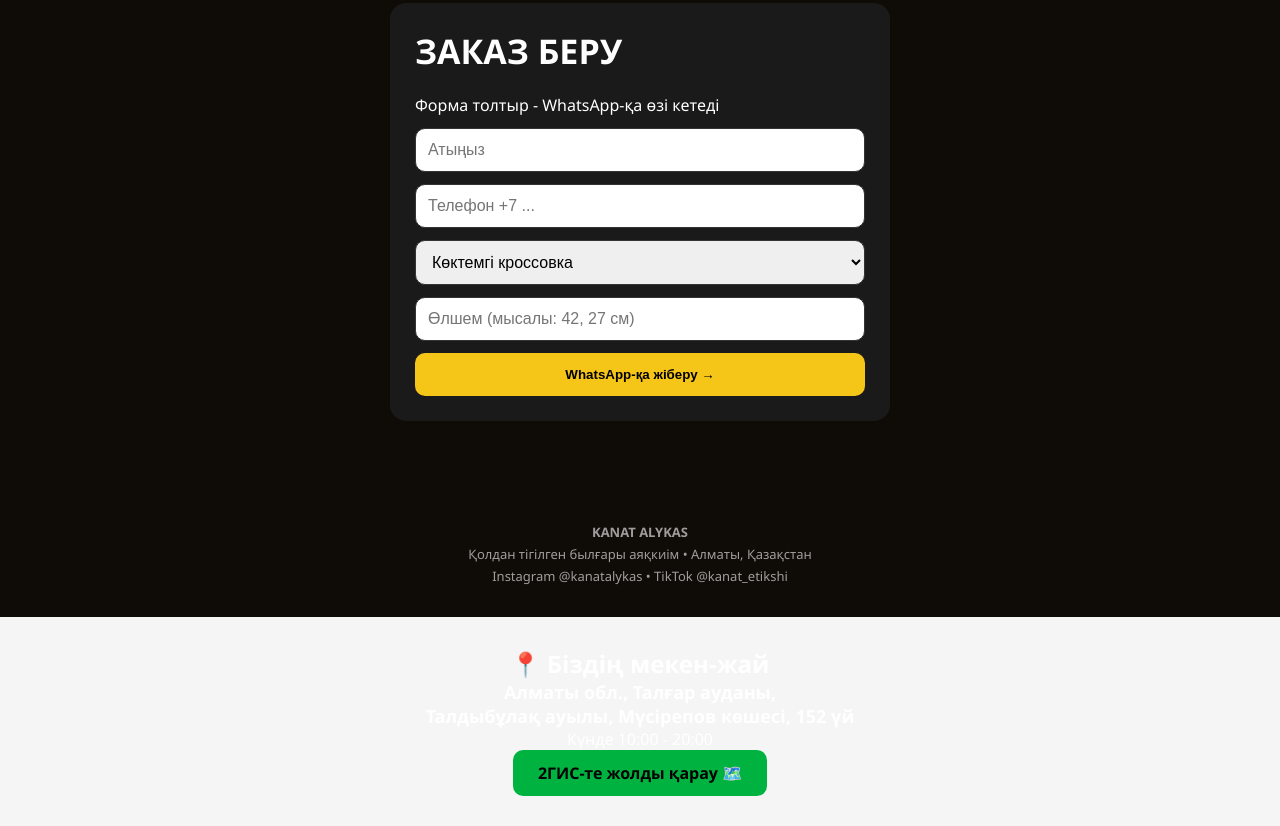
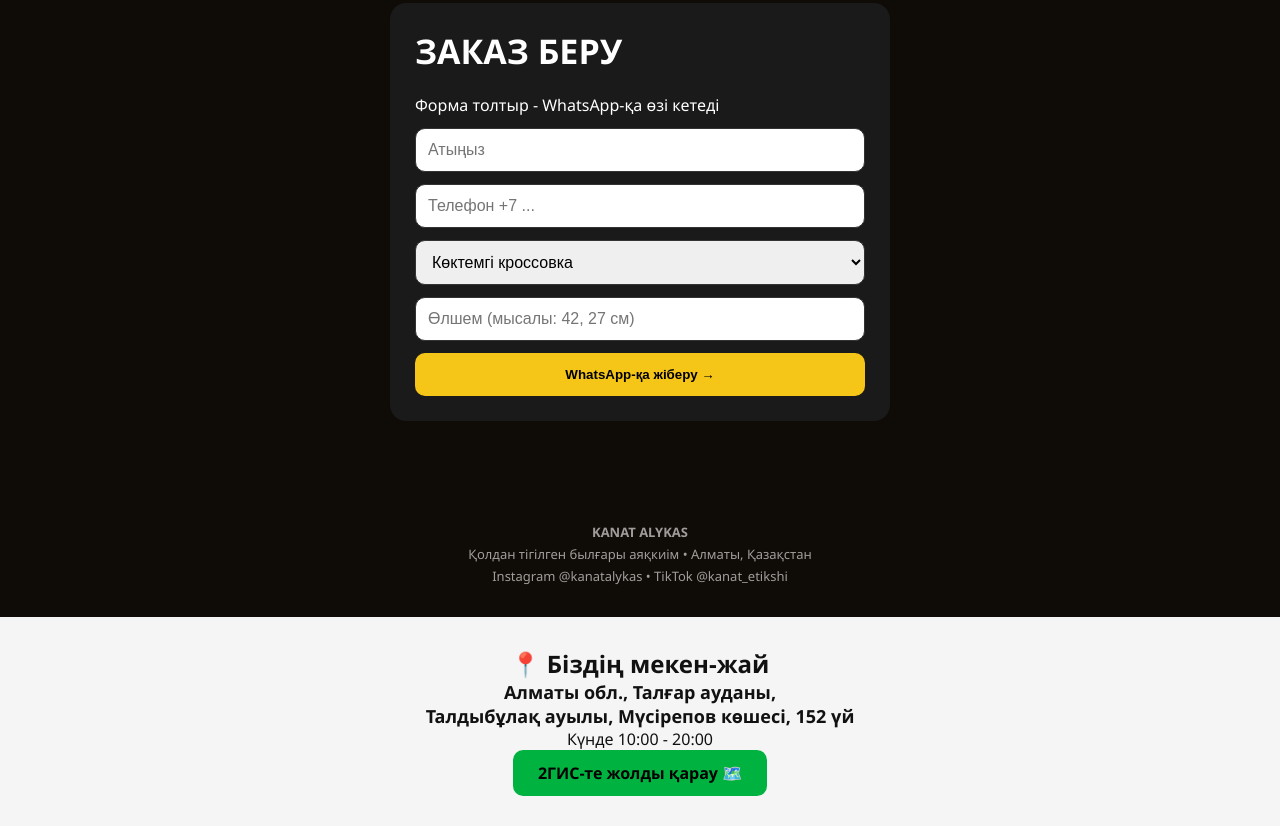
Before and after one commit to Nurkeld107/kanat-site, a plain HTML site: page index.html in a window 1280 px wide. Shown: the part 2155-2981 px from the top of the page. Drawn offline with Linux system fonts and the light colour scheme.

```diff
--- a/index.html
+++ b/index.html
@@ -186,9 +186,9 @@
 if ('scrollRestoration' in history) { history.scrollRestoration = 'manual'; }
 window.addEventListener('load', function(){ setTimeout(function(){ window.scrollTo(0,0); }, 100); });
 </script>
-  <div style="text-align:center; padding:30px 15px; background:#f5f5f5;">
+  <div style="text-align:center; padding:30px 15px; background:#f5f5f5; color:#111;">
   <h2>📍 Біздің мекен-жай</h2>
-  <p style="font-size:18px; font-weight:bold;">Алматы обл., Талғар ауданы,<br>Талдыбұлақ ауылы, Мүсірепов көшесі, 152 үй</p>
+  <p style="font-size:18px; font-weight:bold; ">Алматы обл., Талғар ауданы,<br>Талдыбұлақ ауылы, Мүсірепов көшесі, 152 үй</p>
   <p>Күнде 10:00 - 20:00</p>
   <a href="https://2gis.kz/almaty/geo/70030077190456827/77.160499,43.313783" target="_blank" style="display:inline-block; background:#00b341; color:black; padding:12px 25px; border-radius:10px; text-decoration:none; font-weight:bold;">
     2ГИС-те жолды қарау 🗺️
```
